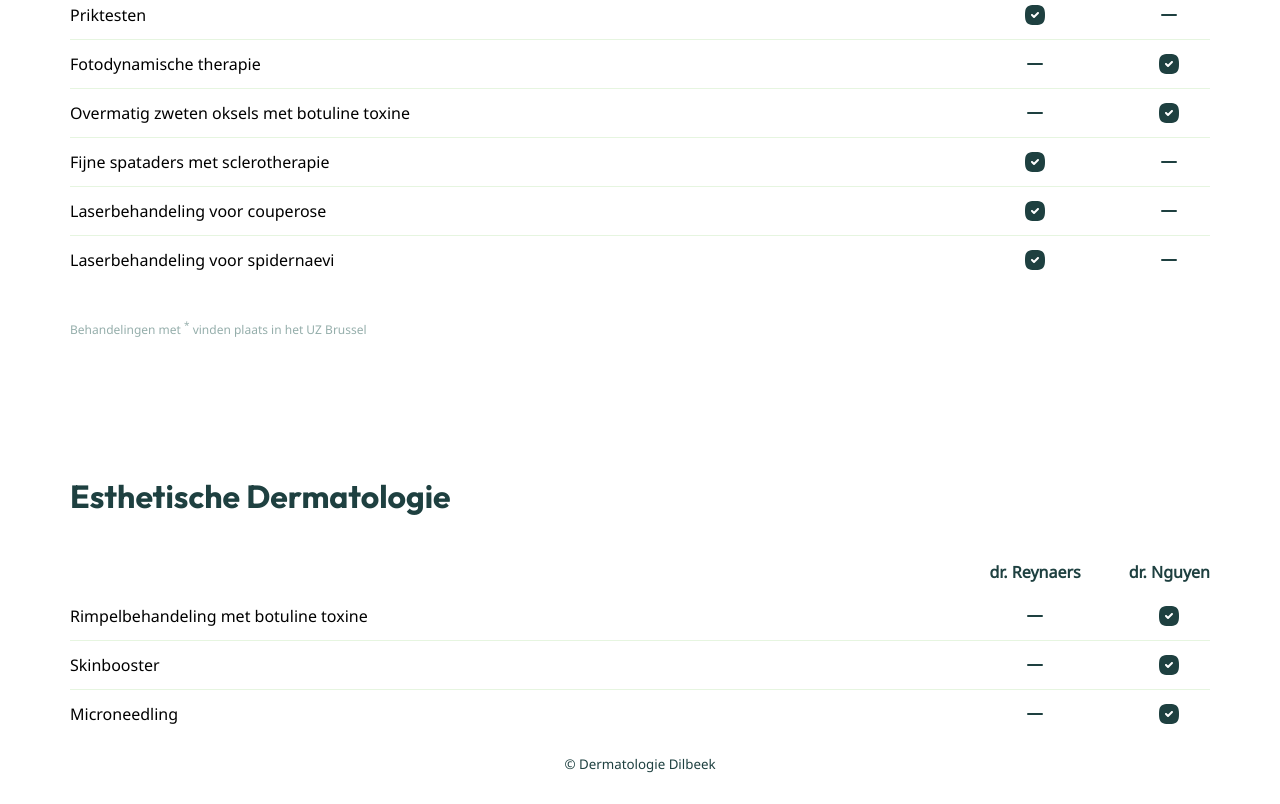
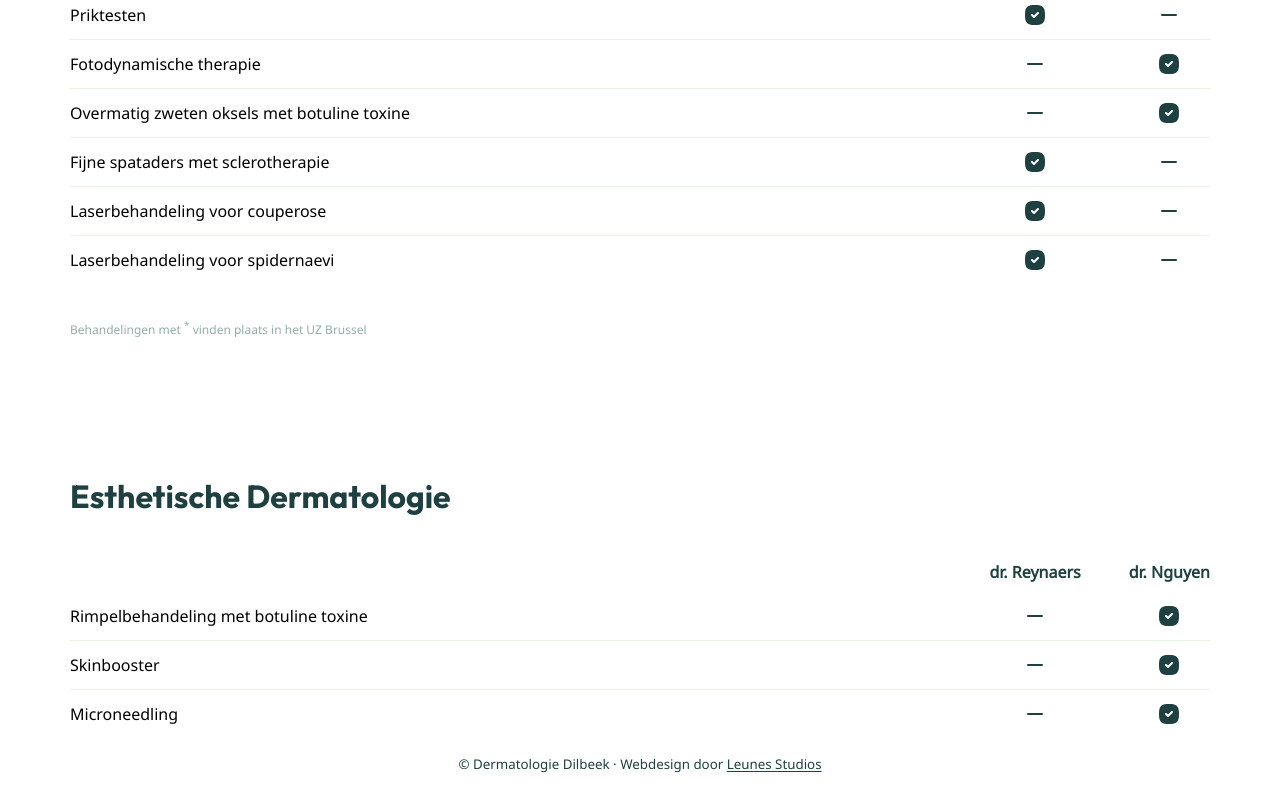
Before and after one commit to LeunensMichiel/dermatologie-dilbeek, a plain HTML site: page index.html in a window 1280 px wide. Shown: the part 3023-3827 px from the top of the page. Drawn offline with Linux system fonts and the light colour scheme.

Commit message:
chore: credit Leunes Studios in footer, linking to leunes.studio
Co-Authored-By: Claude Opus 5.5 <noreply@anthropic.com>

```diff
--- a/index.html
+++ b/index.html
@@ -303,7 +303,12 @@
         <span class="table-item"><img src="./images/icon-check.svg" /></span>
       </div>
     </section>
-    <footer><small>© Dermatologie Dilbeek</small></footer>
+    <footer>
+      <small>
+        © Dermatologie Dilbeek · Webdesign door
+        <a href="https://leunes.studio" target="_blank" rel="noopener noreferrer">Leunes Studios</a>
+      </small>
+    </footer>
     <div class="notification notification--hidden">
       <svg
         xmlns="http://www.w3.org/2000/svg"
--- a/styles/style.css
+++ b/styles/style.css
@@ -378,6 +378,12 @@ footer {
   color: var(--color-accent);
 }
 
+footer a {
+  color: inherit;
+  text-decoration: underline;
+  text-underline-offset: 2px;
+}
+
 .notification {
   position: fixed;
   display: flex;
```
